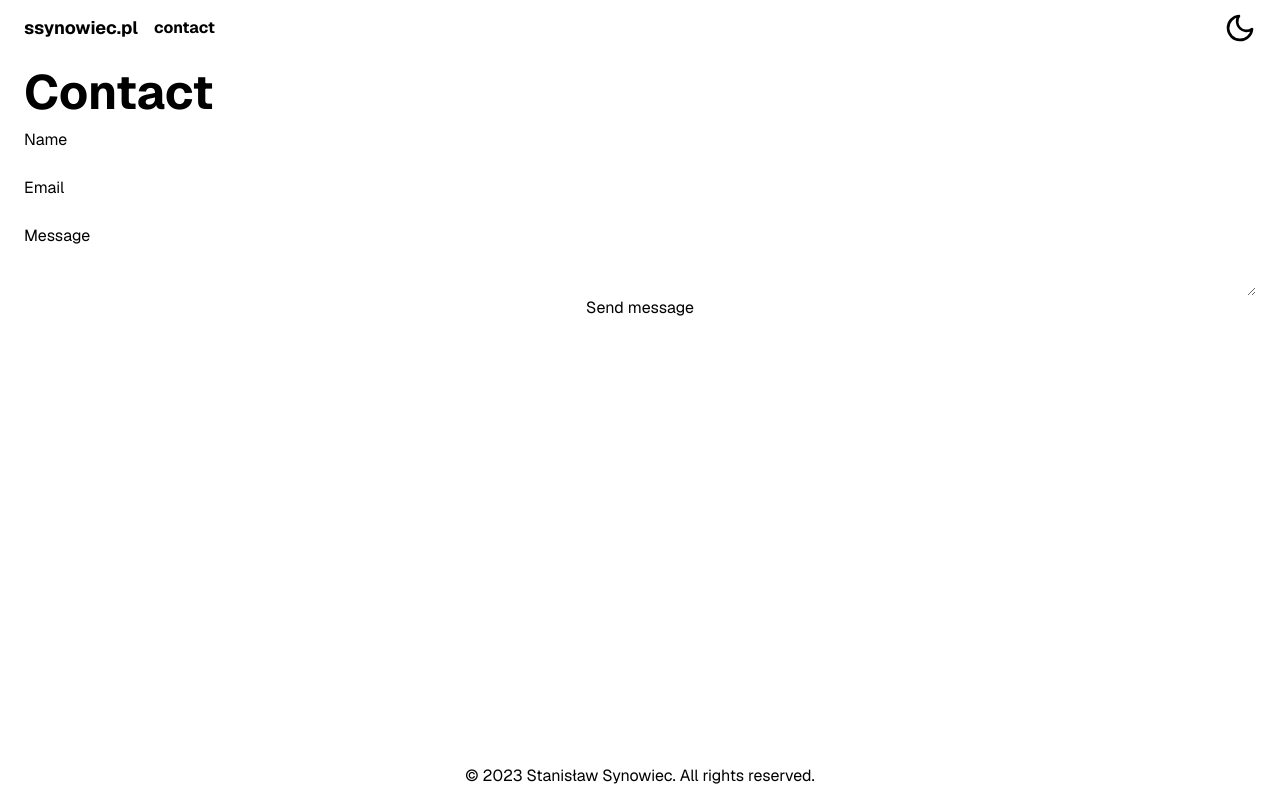
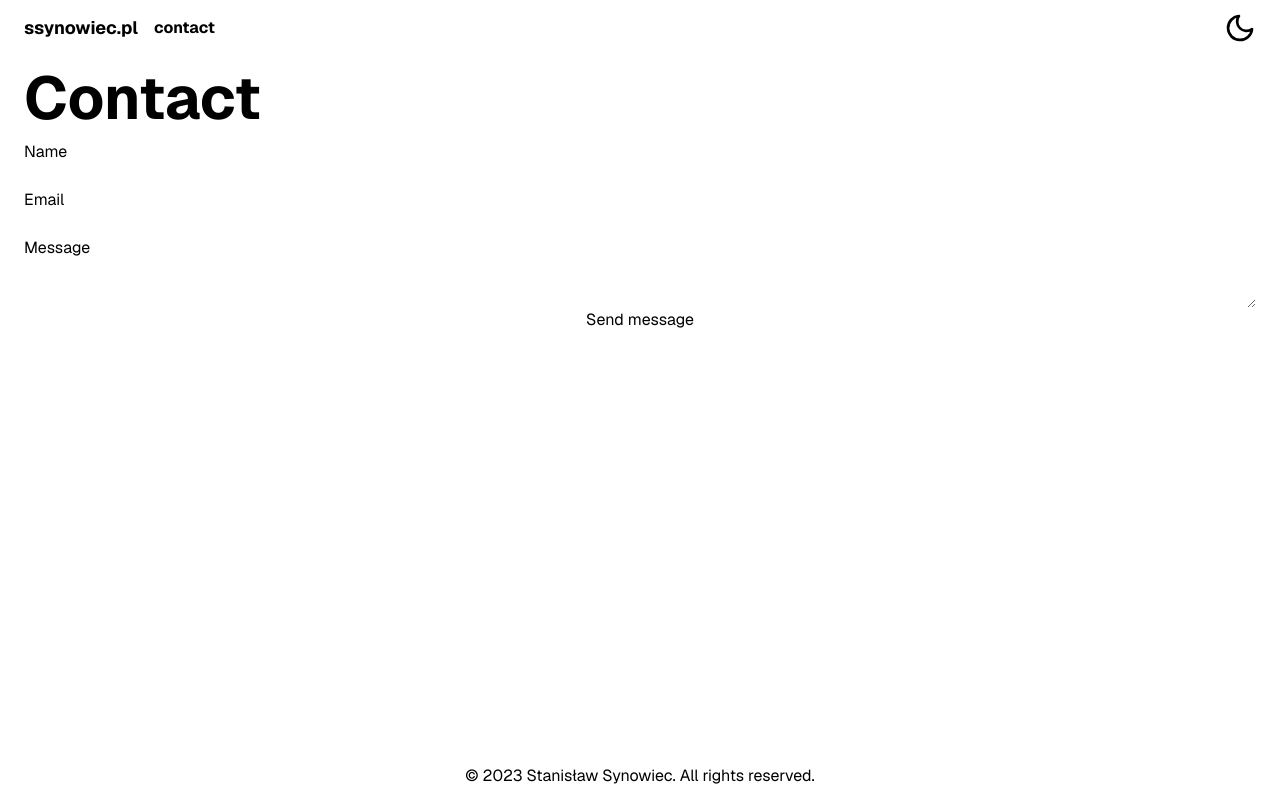
Before and after one commit to ssynowiec/ssynowiec.pl, a Next.js app: page /contact in a window 1280 px wide. Built offline with nearby package versions, Linux system fonts and the light colour scheme; no server answers.

Commit message:
add: page title component

```diff
--- a/src/app/contact/page.tsx
+++ b/src/app/contact/page.tsx
@@ -1,6 +1,7 @@
 import { Wrapper } from '@/components/wrapper/wrapper';
 import { Metadata } from 'next';
 import { ContactForm } from '@/components/contactForm/contactForm';
+import { PageTitle } from '@/components/pageTitle/pageTitle';
 
 export const metadata: Metadata = {
   title: 'Contact with me | ssynowiec.pl',
@@ -11,7 +12,7 @@ const ContactPage = () => {
     <main className='flex h-full flex-col'>
       <Wrapper>
         <section className='flex w-full flex-col'>
-          <h1 className='text-left text-5xl font-bold'>Contact</h1>
+          <PageTitle>Contact</PageTitle>
           <ContactForm />
         </section>
       </Wrapper>
--- /dev/null
+++ b/src/components/pageTitle/pageTitle.tsx
@@ -0,0 +1,9 @@
+import { ReactNode } from 'react';
+
+interface PageTitleProps {
+  children: ReactNode;
+}
+
+export const PageTitle = ({ children }: PageTitleProps) => {
+  return <h1 className='text-6xl font-bold'>{children}</h1>;
+};
```
